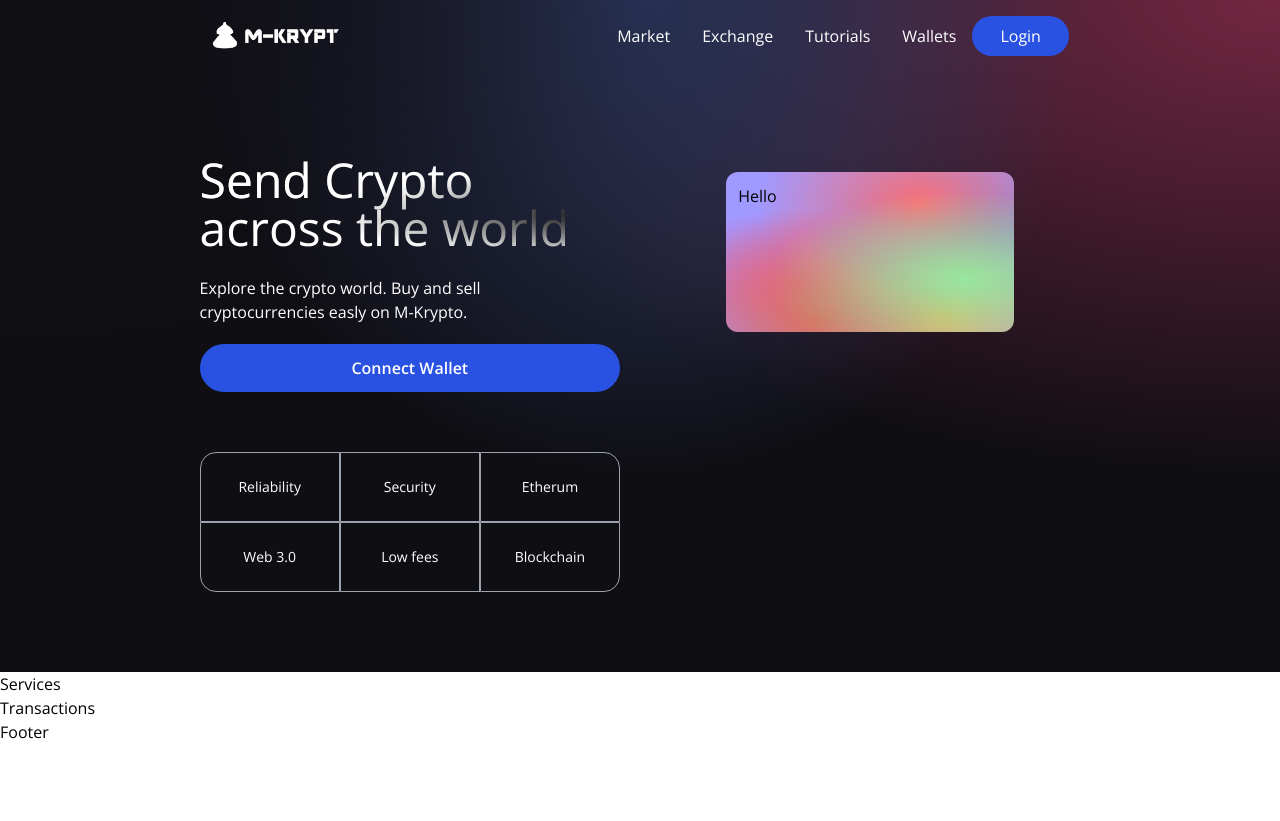
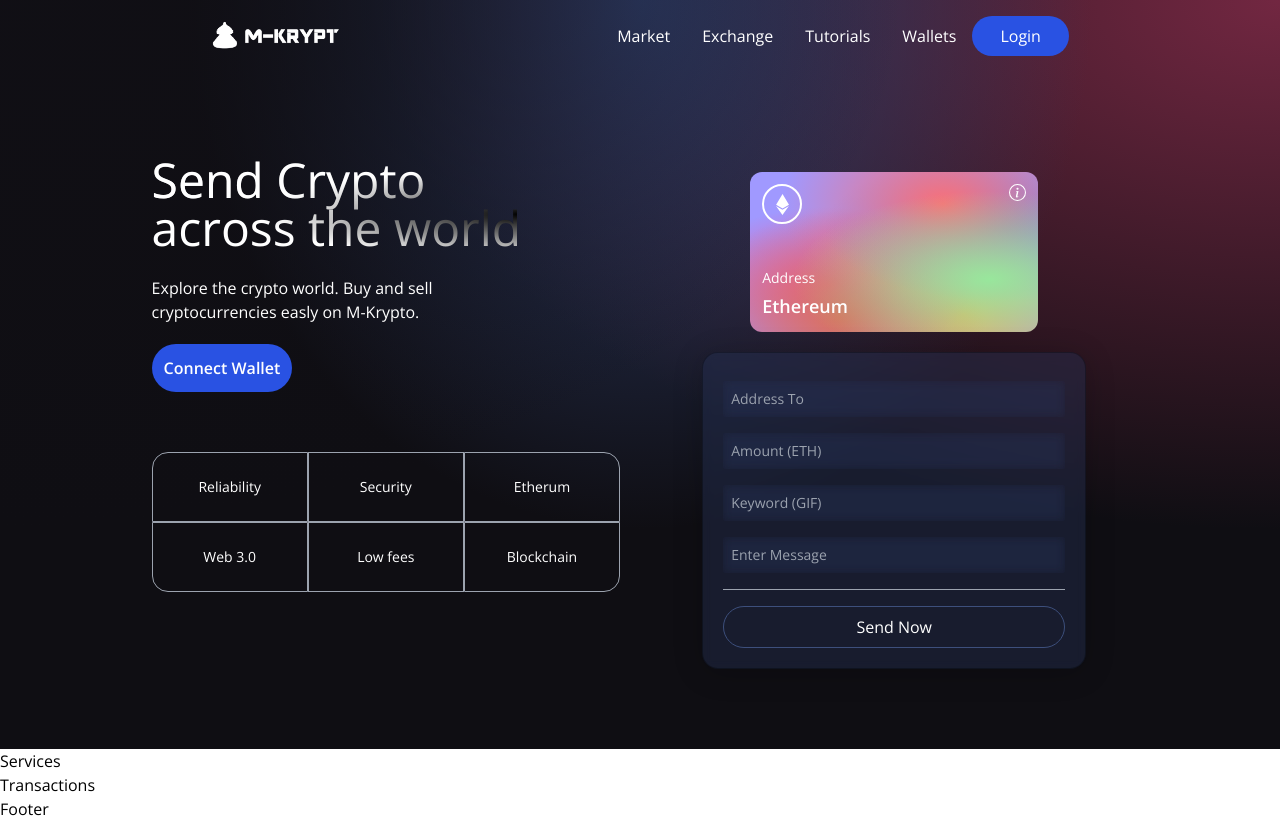
Before and after one commit to Samitti/Web-3.0-Blockchain-App-Client, a React (Vite) app: page / in a window 1280 px wide. Before the commit the page ends 800 px from the top, so only its background shows below. Built offline with nearby package versions, Linux system fonts and the light colour scheme.

Commit message:
finish the welcome section

```diff
--- a/src/components/Loader.jsx
+++ b/src/components/Loader.jsx
@@ -1,6 +1,8 @@
 const Loader = () => {
     return (
-        <h1> Loader </h1>
+        <div className="flex justify-center items-center py-3">
+            <div className="animate-spin rounded-full h-32 w-32 border-b-2 border-red-700" />
+        </div>
     )
 }
 
--- a/src/components/Welcome.jsx
+++ b/src/components/Welcome.jsx
@@ -6,16 +6,31 @@
 
 const commonStyles = "min-h-[70px] sm:px-0 px-2 sm:min-w-[120px] flex justify-center items-center border-[0.5px] border-gray-400 text-sm font-light text-white";
 
+ const Input = ({ placeholder, name, value, type, handleChange }) => (
+        <input
+            placeholder={placeholder}
+            type={type}
+            step="0.0001"
+            value={value}
+            onChange={(e) => handleChange(e, name)}
+            className="my-2 w-full rounded-sm p-2 outline-none bg-transparent text-white border-none text-sm white-glassmorphism"
+        />
+    );
+
 const Welcome = () => {
 
     const connectWallet = () => {
 
     }
 
+    const handleSubmit = () => {
+
+    }
+
     return (
         <div className="flex w-full justify-center items-center">
             <div className="flex md:flex-row flex-col items-start justify-between md:p-20 py-12 px-4">
-                <div className="flex flex-1 justify-start flex-col md:mr-10">
+                <div className="flex flex-1 justify-start items-start flex-col md:mr-10">
                     <h1 className="text-3xl sm:text-5xl text-white text-gradient py-1" >
                         Send Crypto <br /> across the world
                     </h1>
@@ -38,10 +53,10 @@
                         <div className={commonStyles}>
                             Security
                         </div>
-                        <div className={`rounded-tr-2xl ${commonStyles}`}>
+                        <div className={`sm:rounded-tr-2xl ${commonStyles}`}>
                             Etherum
                         </div>
-                        <div className={`rounded-bl-2xl ${commonStyles}`}>
+                        <div className={`sm:rounded-bl-2xl ${commonStyles}`}>
                             Web 3.0
                         </div>
                         <div className={commonStyles}>
@@ -54,7 +69,42 @@
                 </div>
                 <div className="flex flex-col flex-1 items-center justify-start w-full md:mt-0 mt-10">
                     <div className="p-3 justify-end items-start flex-col rounded-xl h-40 sm:w-72 w-full my-5 eth-card white-glassmorpism">
-                        Hello
+                        <div className="flex justify-between flex-col w-full h-full">
+                            <div className="flex justify-between items-start">
+                                <div className="w-10 h-10 rounded-full border-2 border-white flex justify-center items-center">
+                                    <SiEthereum fontSize={21} color="#fff" />
+                                </div>
+                                <BsInfoCircle fontSize={17} color="#fff" />
+                            </div>
+                            <div>
+                                <p className="text-white font-light text-sm">
+                                    Address
+                                </p>
+                                <p className="text-white font-semibold text-lg mt-1">
+                                    Ethereum
+                                </p>
+                            </div>
+                        </div>
+                    </div>
+                    <div className="p-5 sm:w-96 w-full flex flex-col justify-start items-center blue-glassmorphism">
+                        <Input placeholder="Address To" name="address To" type="text" handleChange={() => {}} />
+                        <Input placeholder="Amount (ETH)" name="amount" type="number" handleChange={() => {}} />
+                        <Input placeholder="Keyword (GIF)" name="keyword" type="text" handleChange={() => {}} />
+                        <Input placeholder="Enter Message" name="message" type="text" handleChange={() => { }} />
+
+                        <div className="h-[1px] w-full bg-gray-400 my-2 " />
+
+                        {false ? (
+                            <Loader />
+                        ) : (
+                                <button
+                                    type="button"
+                                    onClick={handleSubmit}
+                                    className="text-white w-full mt-2 border-[1px] p-2 border-[#3d4f7c] rounded-full cursor-pointer "
+                                >
+                                    Send Now
+                                </button>
+                        )}
                     </div>
                 </div>
             </div>
```
